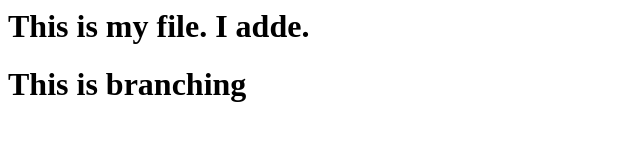
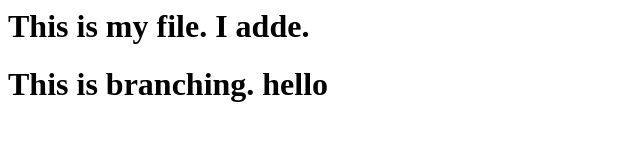
Before and after one commit to dipranjan1504/webrepo, a plain HTML site: page index.html in a window 1280 px wide. Shown: the whole page, without its empty margins (0-640 px from the left). Drawn offline with Linux system fonts and the light colour scheme.

Commit message:
Changes1

```diff
--- a/index.html
+++ b/index.html
@@ -1,2 +1,2 @@
 <h1>This is my file. I adde.</h1>
-<h1>This is branching</h1>
+<h1>This is branching. hello</h1>
```
